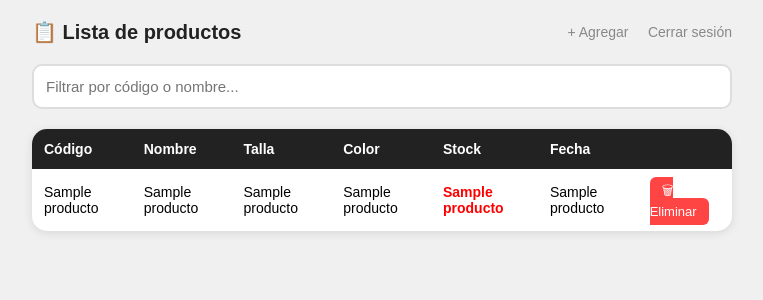
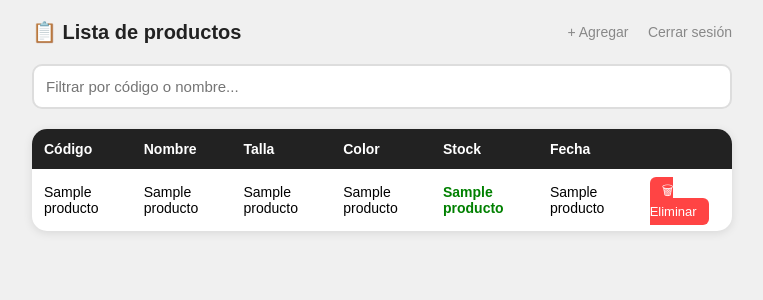
Before and after one commit to UnTalWilson/inventario-app, a Flask app: template templates/lista.html in a window 1280 px wide. Shown: the top 300 px of the page, without its empty margins (258-1021 px from the left). Run offline with Flask 3, Linux system fonts and the light colour scheme; the template is opened without the code that fills it: most values are stand-ins (such as "Sample title", 1, 10 or a date in 2020).

Commit message:
fix stock tipo

```diff
--- a/templates/lista.html
+++ b/templates/lista.html
@@ -52,7 +52,7 @@
                 <td>{{ p[2] }}</td>
                 <td>{{ p[3] }}</td>
                 <td>{{ p[4] }}</td>
-                <td class="{% if p[5] > 5 %}stock-ok{% else %}stock-bajo{% endif %}">{{ p[5] }}</td>
+                <td class="{% if p[5]|int > 5 %}stock-ok{% else %}stock-bajo{% endif %}">{{ p[5] }}</td>
                 <td>{{ p[6] }}</td>
                 <td><a href="/admin/eliminar/{{ p[0] }}" class="btn-eliminar" onclick="return confirm('¿Eliminar este producto?')">🗑 Eliminar</a></td>
             </tr>
```
